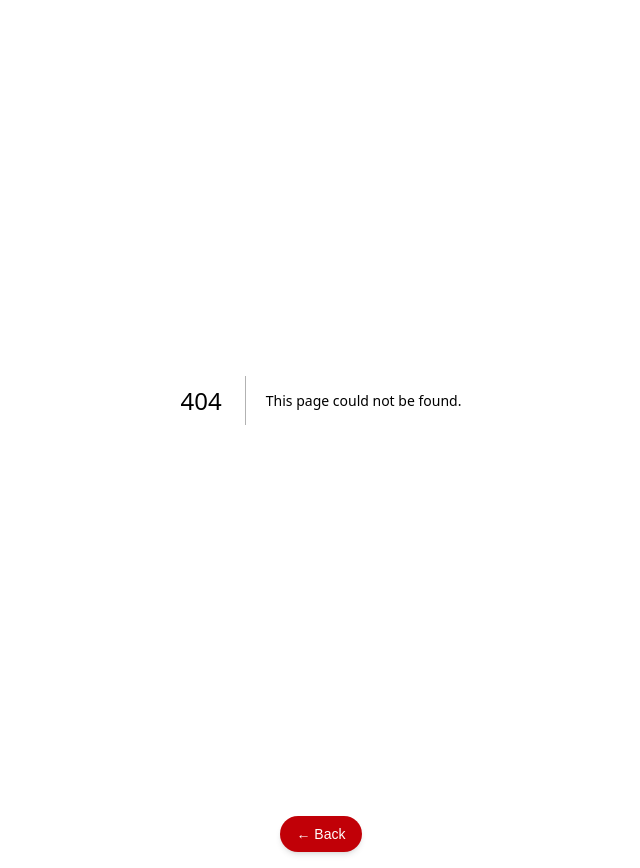
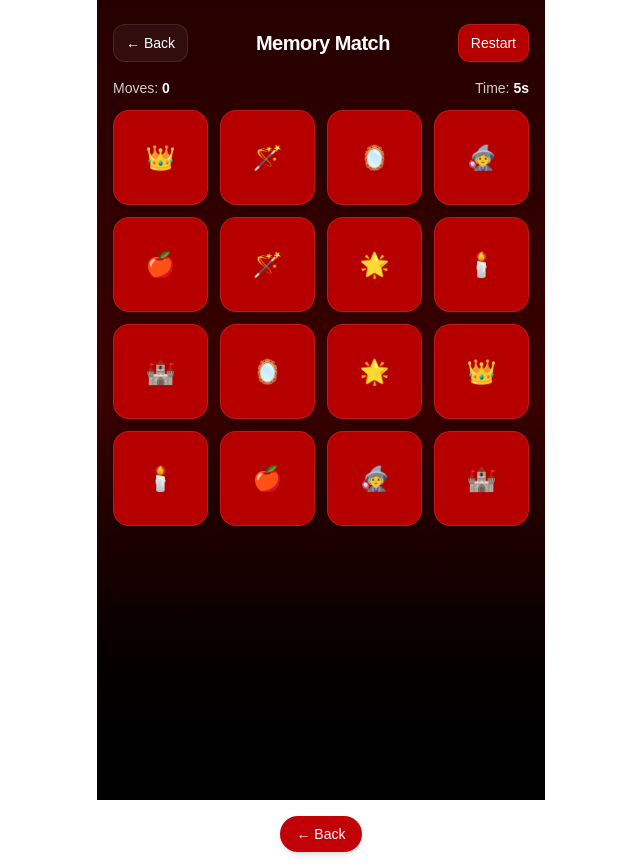
Before and after one commit to DiscoKris/lfpapp, a Next.js app: page /patron/sw/games/memory-match in a window 1280 px wide. Before the commit this address had no page. Shown: the whole page, without its empty margins (319-959 px from the left). Built offline with nearby package versions, Linux system fonts and the light colour scheme.

Commit message:
Add Coming Soon placeholder pages

```diff
--- /dev/null
+++ b/app/patron/sw/games/memory-match/page.tsx
@@ -0,0 +1,185 @@
+// app/patron/sw/games/memory-match/page.tsx
+"use client";
+
+import { useEffect, useMemo, useRef, useState } from "react";
+import Link from "next/link";
+
+type Card = {
+  id: string;       // unique per card instance
+  key: string;      // pair key (used to check matches)
+  face: string;     // emoji or image url
+  matched: boolean;
+};
+
+function shuffle<T>(arr: T[]) {
+  // Fisher–Yates
+  const a = arr.slice();
+  for (let i = a.length - 1; i > 0; i--) {
+    const j = Math.floor(Math.random() * (i + 1));
+    [a[i], a[j]] = [a[j], a[i]];
+  }
+  return a;
+}
+
+export default function MemoryMatchPage() {
+  // --- 1) Define your pairs (start with emojis; images optional below) ---
+  // 8 pairs = 16 cards, perfect for a 4x4 grid
+  const pairs = useMemo(
+    () =>
+      [
+        { key: "1", face: "🧙‍♀️" },
+        { key: "2", face: "🍎" },
+        { key: "3", face: "🪄" },
+        { key: "4", face: "🌟" },
+        { key: "5", face: "👑" },
+        { key: "6", face: "🕯️" },
+        { key: "7", face: "🪞" },
+        { key: "8", face: "🏰" },
+      ] as { key: string; face: string }[],
+    []
+  );
+
+  // If/when you switch to images, put files in /public/shows/sw/memory/ and replace `face`
+  // with an image URL (e.g. "/shows/sw/memory/apple.png"). Keep two items with the same key.
+
+  // --- 2) Build the deck & state ---
+  const buildDeck = () =>
+    shuffle(
+      pairs
+        .flatMap((p) => [
+          { id: `${p.key}-a-${crypto.randomUUID()}`, key: p.key, face: p.face, matched: false },
+          { id: `${p.key}-b-${crypto.randomUUID()}`, key: p.key, face: p.face, matched: false },
+        ])
+    );
+
+  const [deck, setDeck] = useState<Card[]>(buildDeck);
+  const [flippedIds, setFlippedIds] = useState<string[]>([]);
+  const [locked, setLocked] = useState(false);
+  const [moves, setMoves] = useState(0);
+  const [seconds, setSeconds] = useState(0);
+  const timerRef = useRef<NodeJS.Timeout | null>(null);
+
+  // --- 3) Timer ---
+  useEffect(() => {
+    timerRef.current = setInterval(() => setSeconds((s) => s + 1), 1000);
+    return () => {
+      if (timerRef.current) clearInterval(timerRef.current);
+    };
+  }, []);
+
+  // --- 4) Game logic ---
+  function onCardClick(card: Card) {
+    if (locked) return;
+    if (card.matched) return;
+    if (flippedIds.includes(card.id)) return;
+    if (flippedIds.length === 2) return;
+
+    const next = [...flippedIds, card.id];
+    setFlippedIds(next);
+
+    if (next.length === 2) {
+      setLocked(true);
+      setMoves((m) => m + 1);
+
+      const [aId, bId] = next;
+      const a = deck.find((c) => c.id === aId)!;
+      const b = deck.find((c) => c.id === bId)!;
+
+      if (a.key === b.key) {
+        // match
+        setTimeout(() => {
+          setDeck((d) => d.map((c) => (c.id === aId || c.id === bId ? { ...c, matched: true } : c)));
+          setFlippedIds([]);
+          setLocked(false);
+        }, 300);
+      } else {
+        // no match
+        setTimeout(() => {
+          setFlippedIds([]);
+          setLocked(false);
+        }, 800);
+      }
+    }
+  }
+
+  const allMatched = deck.every((c) => c.matched);
+
+  // --- 5) Restart ---
+  function restart() {
+    setDeck(buildDeck());
+    setFlippedIds([]);
+    setMoves(0);
+    setSeconds(0);
+  }
+
+  // --- 6) Helpers ---
+  function isFaceUp(card: Card) {
+    return card.matched || flippedIds.includes(card.id);
+  }
+
+  // --- 7) UI ---
+  return (
+    <div className="min-h-screen bg-gradient-to-b from-[#260000] via-[#3a0000] to-black text-white">
+      <div className="mx-auto max-w-md px-4 pb-16 pt-6">
+        <div className="mb-4 flex items-center justify-between">
+          <Link
+            href="/patron/sw/games"
+            className="rounded-xl border border-white/10 bg-white/5 px-3 py-2 text-sm hover:bg-white/10"
+          >
+            ← Back
+          </Link>
+          <h1 className="text-xl font-semibold tracking-tight">Memory Match</h1>
+          <button
+            onClick={restart}
+            className="rounded-xl border border-white/10 bg-[#b60000] px-3 py-2 text-sm hover:bg-[#cc0000]"
+          >
+            Restart
+          </button>
+        </div>
+
+        <div className="mb-3 flex items-center justify-between text-sm text-white/80">
+          <div>Moves: <span className="font-semibold text-white">{moves}</span></div>
+          <div>Time: <span className="font-semibold text-white">{seconds}s</span></div>
+        </div>
+
+        <div className="grid grid-cols-4 gap-3">
+          {deck.map((card) => {
+            const faceUp = isFaceUp(card);
+            return (
+              <button
+                key={card.id}
+                onClick={() => onCardClick(card)}
+                disabled={faceUp || locked}
+                className={`aspect-square rounded-2xl border border-white/10 p-0 text-2xl shadow-lg transition
+                  ${faceUp ? "bg-[#cc0000]" : "bg-[#b60000] hover:bg-[#c30000] active:scale-[0.99]"}`
+                }
+                aria-label={faceUp ? `Face ${card.key}` : "Facedown card"}
+              >
+                <div className="flex h-full w-full items-center justify-center">
+                  {/* If you switch to images, replace this with <img src={card.face} .../> */}
+                  <span className="select-none">{card.face}</span>
+                </div>
+              </button>
+            );
+          })}
+        </div>
+
+        {allMatched && (
+          <div className="mt-6 rounded-2xl border border-white/10 bg-white/5 p-4 text-center">
+            <p className="text-lg font-medium">You win! 🎉</p>
+            <p className="mt-1 text-sm text-white/80">
+              Time: <span className="font-semibold text-white">{seconds}s</span> ·
+              Moves: <span className="font-semibold text-white">{moves}</span>
+            </p>
+            <button
+              onClick={restart}
+              className="mt-3 rounded-xl border border-white/10 bg-[#b60000] px-4 py-2 text-sm hover:bg-[#cc0000]"
+            >
+              Play again
+            </button>
+          </div>
+        )}
+      </div>
+    </div>
+  );
+}
```
